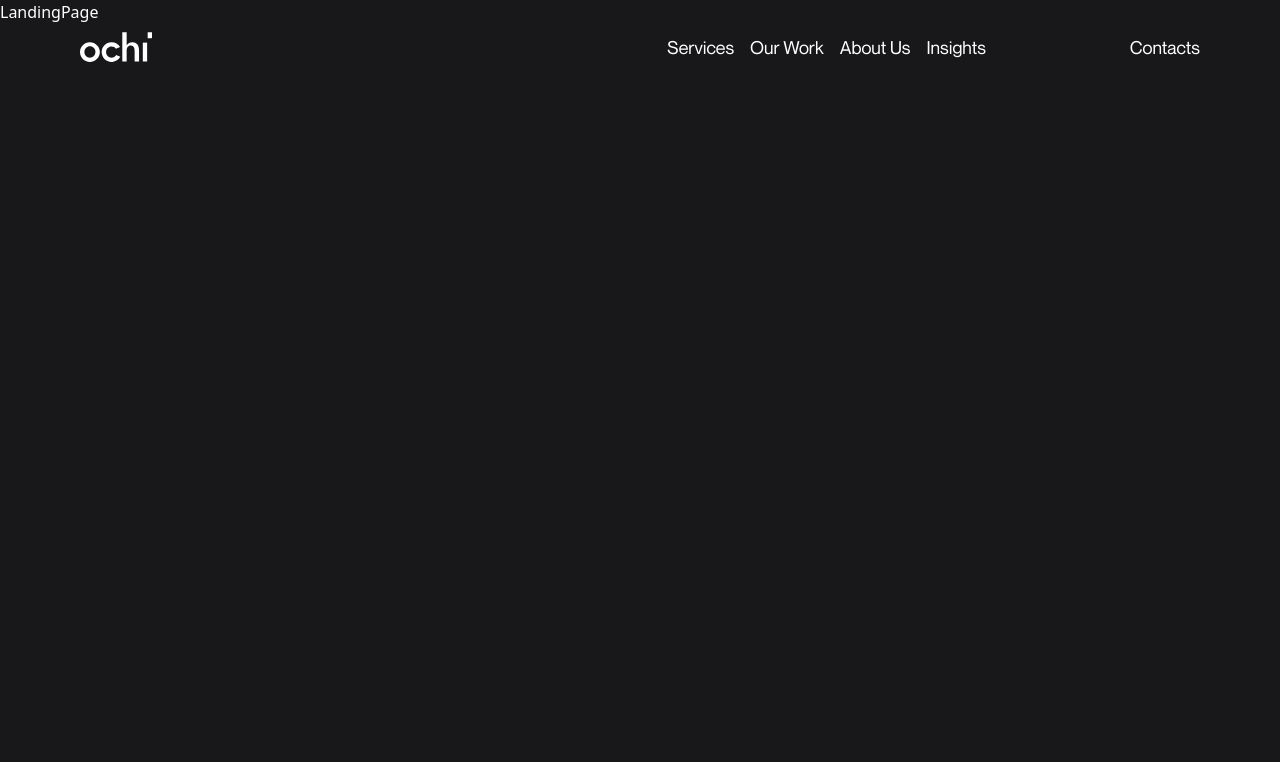
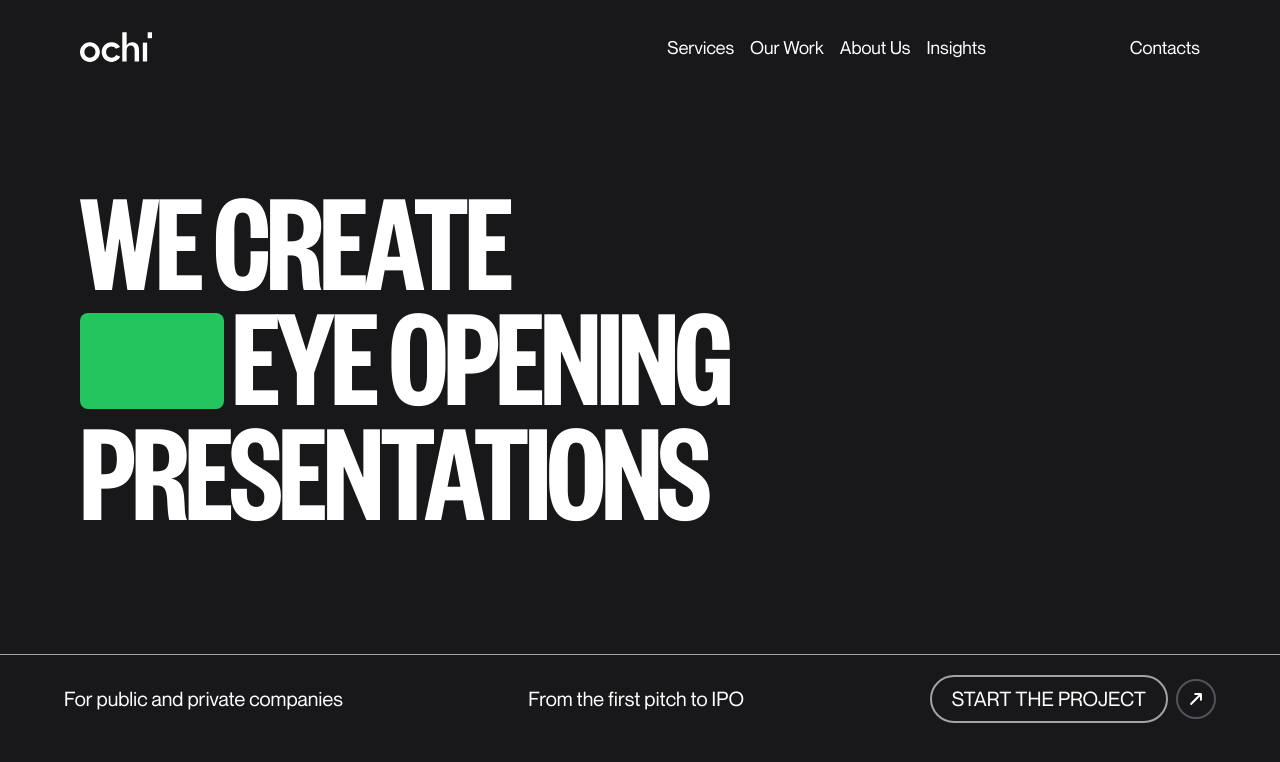
Before and after one commit to abhishekkapoorx/huee, a React (Vite) app: page / in a window 1280 px wide. Shown: the top 762 px of the page. Built offline with nearby package versions, Linux system fonts and the light colour scheme.

Commit message:
Landing Page Structure

```diff
--- a/package.json
+++ b/package.json
@@ -11,7 +11,8 @@
   },
   "dependencies": {
     "react": "^18.3.1",
-    "react-dom": "^18.3.1"
+    "react-dom": "^18.3.1",
+    "react-icons": "^5.4.0"
   },
   "devDependencies": {
     "@eslint/js": "^9.17.0",
--- a/src/App.jsx
+++ b/src/App.jsx
@@ -4,7 +4,7 @@ import LandingPage from './components/LandingPage'
 
 const App = () => {
   return (
-    <div className='w-full h-screen bg-zinc-900 text-white font-'>
+    <div className='w-full h-screen text-white font-'>
       <Navbar />
       <LandingPage />
 
--- a/src/components/LandingPage.jsx
+++ b/src/components/LandingPage.jsx
@@ -1,9 +1,36 @@
 import React from 'react'
+import { FaArrowUpLong } from 'react-icons/fa6'
 
 const LandingPage = () => {
-  return (
-    <div>LandingPage</div>
-  )
+    return (
+        <div className='w-full h-screen bg-zinc-900 pt-1'>
+            <div className="textStructure mt-44 px-20">
+                {["We Create", "Eye Opening", "Presentations"].map((text, index) => (
+                    <div className="masker">
+                        <div className="w-fit flex items-center">
+
+                            {index === 1 && <div className='w-[9rem] h-[6rem] relative top-2 bg-green-500 rounded-lg mr-2'></div>}
+                            <h1 className='uppercase text-[9rem] leading-[0.8] tracking-tight font-bold font-founders'>{text}</h1>
+                        </div>
+                    </div>
+                ))}
+            </div>
+
+            <div className="mt-32 border-t-[1px] border-zinc-400 py-5 px-16 flex justify-between items-center font-montreal">
+                {["For public and private companies", "From the first pitch to IPO"].map((text, index) => (
+                    <div className="text-xl font-ligh" key={text + index}>{text}</div>
+                ))}
+                <div className="start flex items-center gap-2">
+                    <div className="px-5 py-2 border-2 border-zinc-400 text-xl font-light uppercase rounded-full">Start the Project</div>
+                    <div className="w-10 h-10 flex items-center justify-center border-2 border-zinc-600 rounded-full">
+                        <span className="rotate-[45deg]">
+                            <FaArrowUpLong />
+                        </span>
+                    </div>
+                </div>
+            </div>
+        </div>
+    )
 }
 
 export default LandingPage
```
Also changed, not shown: 1 other file (tests, documents, lock files or other folders).
